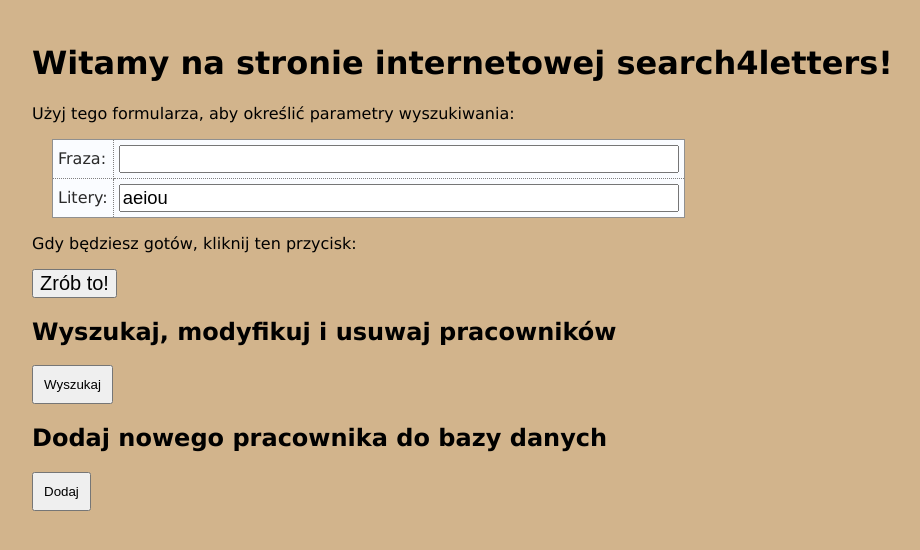
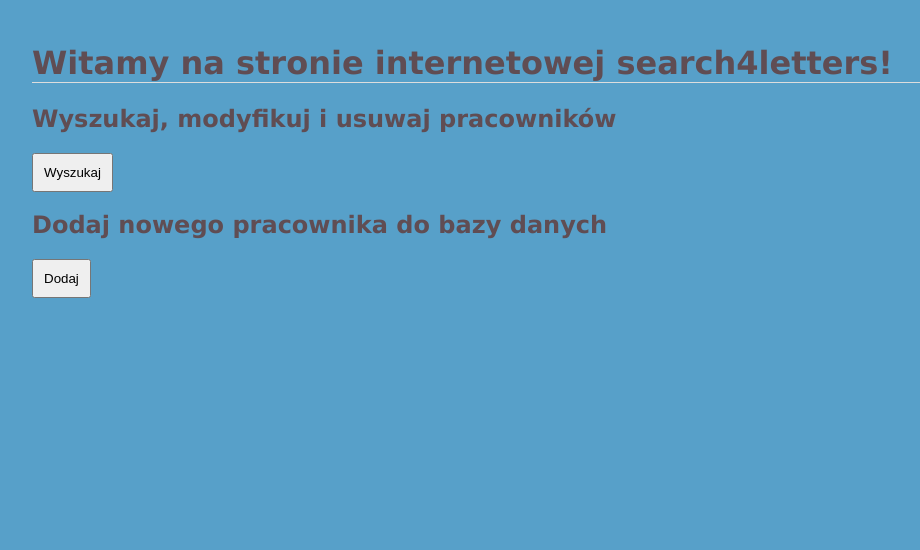
Before and after one commit to nkulakow/flask-oracle, a Flask app: page /entry in a window 1280 px wide. Shown: the top 550 px of the page, without its empty margins (106-1026 px from the left). Run offline with Flask 3, Linux system fonts and the light colour scheme; parts of the project's set-up code (start-up, migrations or seed data) failed here and were passed over.

Commit message:
new colors!!

```diff
--- a/app.py
+++ b/app.py
@@ -7,28 +7,6 @@ from file_manager import *
 app = Flask(__name__)
 bd_info = read_bd_info_from_file()
 database = DatabaseManager(bd_info[0], bd_info[1], bd_info[2])
-
-
-def search4vowels(phrase: str) -> set:
-    vowels = set('aeiou')
-    return vowels.intersection(set(phrase))
-
-
-def search4letters(phrase: str, letters: str) -> set:
-    return set(letters).intersection(set(phrase))
-
-
-@app.route('/search4', methods=['POST'])
-def do_search():
-    phrase = request.form['phrase']
-    letters = request.form['letters']
-    title = 'Oto Twoje wyniki:'
-    results = str(search4letters(phrase, letters))
-    return render_template('results.html',
-                           the_title=title,
-                           the_phrase=phrase,
-                           the_letters=letters,
-                           the_results=results, )
 
 
 @app.route('/viewpracownicy', methods=['POST', 'GET'])
@@ -85,6 +63,12 @@ def addpracownik():
     return redirect('/entry')
 
 
+@app.route('/givebenefittoppracownik', methods=['POST'] )
+def give_benefit():
+    # @TODO give
+    return redirect('/entry')
+
+
 @app.route('/login_check', methods=['POST'])
 def login_check():
     login = request.form['login']
--- a/static/hf.css
+++ b/static/hf.css
@@ -1,12 +1,12 @@
 body {
   font-family:      Verdana, Geneva, Arial, sans-serif;
   font-size:        medium;
-  background-color: tan;
+  background-color: #57a0c9;
   margin-top:       1%;
   margin-bottom:    5%;
   margin-left:      10%;
   margin-right:     10%;
-/*  border:           1px dotted gray; */
+  color: #604D53;
   padding:          10px 10px 10px 10px;
 }
 a {
@@ -48,15 +48,14 @@ td, th {
 
 table {
 font-size:          1em;
-background-color:   #fafcff;
+background-color:   #D5C5C8;
 border:             1px solid #909090;
-color:              #2a2a2a;
 padding:            5px 5px 2px;
 border-collapse:    collapse;
 }
 
 td, th {
-border:             thin dotted gray;
+border:             1px solid #ddd;
 }
 
 #pracownicy-table-container {
@@ -88,6 +87,10 @@ border:             thin dotted gray;
   margin-left: 0;
 }
 
+#entry_h1 {
+  border-bottom: 1px solid #ddd;
+}
+
 /*** Inputs ***/
 input[type=text] {
   font-size:        115%;
--- a/templates/deletepracownik.html
+++ b/templates/deletepracownik.html
@@ -3,7 +3,8 @@
 {% block body %}
 <h2>{{ the_title }} </h2>
 
-<h3 style="border-bottom: 1px solid #ddd;"> Czy na pewno usunąć pracownika o id {{ id }}?</h3>
+<h3 style="border-bottom: 1px solid #ddd;"> Czy na pewno usunąć pracownika o {{ id }} {{ id }} {{ id }}?</h3>
+{#  ^ czy na pewno... 10 Jan Kowalski?  #}
 <div id="modify-pracownik-container">
         <form method='POST' action='/deletepracownik'>
             <input type="hidden" name="id" value="{{ id }}">
--- a/templates/entry.html
+++ b/templates/entry.html
@@ -2,17 +2,7 @@
 
 {% block body %}
 
-<h1>{{ the_title }} </h1>
-
-<form method='POST' action='/search4'>
-<table>
-<p> Użyj tego formularza, aby określić parametry wyszukiwania:</p>
-<tr><td>Fraza:</td><td><input name='phrase' type='TEXT' width='60'></td></tr>
-<tr><td>Litery:</td><td><input name='letters' type='TEXT' value='aeiou'></td></tr>
-</table>
-<p> Gdy będziesz gotów, kliknij ten przycisk:</p>
-<p><input value='Zrób to!' type='SUBMIT'></p>
-</form>
+<h1 id="entry_h1">{{ the_title }} </h1>
 
 <h2> Wyszukaj, modyfikuj i usuwaj pracowników</h2>
     <button onclick="location.href='/viewpracownicy'" style="display: inline-block; padding: 10px;">Wyszukaj</button>
--- a/templates/modifypracownicy.html
+++ b/templates/modifypracownicy.html
@@ -5,7 +5,7 @@
 
 <h3 style="border-bottom: 1px solid #ddd;"> Użyj tego formularza, aby edytować pracownika o id {{ id }}:</h3>
 <div id="modify-pracownik-container">
-    <form method='POST' action='/givebenefittppracownik'>
+    <form method='POST' action='/givebenefittoppracownik'>
     <input type="hidden" name="id" value="{{ id }}">
     <p> Przyznaj benefit </p>
     <table id="modify-pracownik-table">
@@ -16,7 +16,7 @@
                 {% endfor %}
             </select>
         </td></tr>
-        <tr><td>Data_odebrania:</td><td><input name='return_date' type='TEXT' ></td></tr>
+        <tr><td>Data_odebrania:</td><td><input type='date' name='return_date' type='TEXT' ></td></tr>
     </table>
     <p><input value='Dodaj benefit' type='SUBMIT'></p>
     </form>
```
Also changed, not shown: templates/results.html (deleted, +0 -17 lines).
